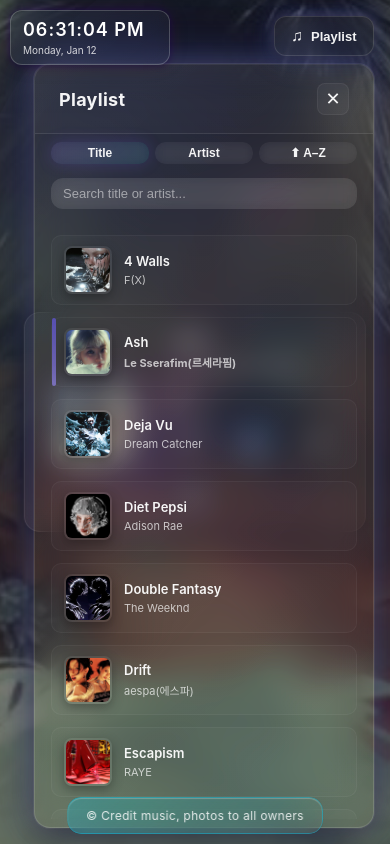
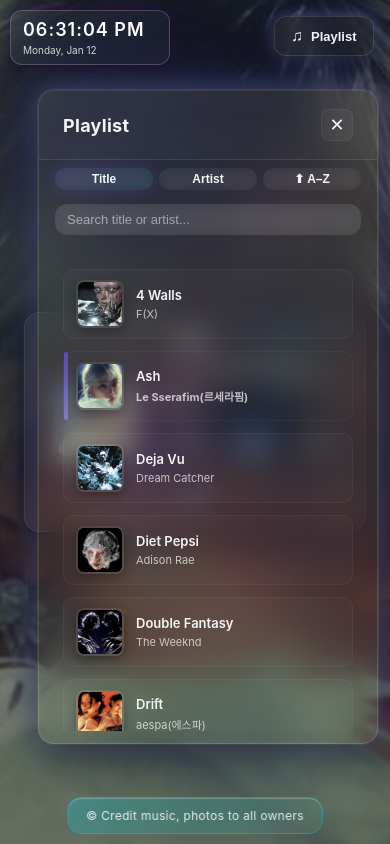
Before and after one commit to kanikarun/music_widget, a plain HTML site: page index.html in a window 390 px wide. Both pictures are taken after a click on the button "Toggle Playlist". Drawn offline with Linux system fonts and the light colour scheme.

Commit message:
responsive overlay final

```diff
--- a/css/overlay.css
+++ b/css/overlay.css
@@ -282,42 +282,20 @@
 /* Mobile Adjustments           */
 /* =========================== */
 @media (max-width: 640px) {
-  .playlist-toggle-btn {
-    top: 16px;
-    right: 16px;
-    padding: 10px 16px;
-    font-size: 13px;
+  .playlist-overlay.show {
+    top:90px;
+    bottom: 100px;
+    right: 12px;
+    width: calc(100vw - 24px);
+    max-height: calc(100vh - 100px);
   }
+  .playlist-toggle-btn { top: 16px; right: 16px; padding: 10px 16px; font-size: 13px; }
   .playlist-icon { font-size: 16px; }
-
-  /* Overlay adjustments */
-  .playlist-overlay {
-    top: 64px; /* slightly lower to fit smaller header */
-    right: 16px;
-    width: calc(100vw - 32px);
-    max-width: 340px;
-    max-height: calc(100vh - 80px); /* smaller height to fit phone screens */
-    overflow-y: auto; /* allow scrolling if needed */
-  }
-
-  /* Playlist tracks adjustments */
-  .playlist-tracks {
-    max-height: calc(100vh - 200px); /* reduce height to fit within overlay */
-    padding: 8px;
-  }
-
-  /* Item adjustments */
+  .playlist-overlay { top: 70px; right: 16px; width: calc(100vw - 32px); max-width: 340px; }
   .playlist-item-cover { width: 48px; height: 48px; }
   .playlist-item-title { font-size: 13px; }
   .playlist-item-artist { font-size: 11px; }
-
-  /* Search & sort adjustments */
-  .playlist-search {
-    width: calc(100% - 32px);
-    margin: 6px 16px 10px 16px;
-    padding: 8px 12px;
-    font-size: 13px;
-  }
+  .playlist-search { width: calc(100% - 32px); margin: 6px 16px 10px 16px; padding: 8px 12px; font-size: 13px; }
   .playlist-sort { padding: 8px 16px; gap: 6px; }
   .sort-btn { padding: 4px 10px; font-size: 12px; }
 }
```
